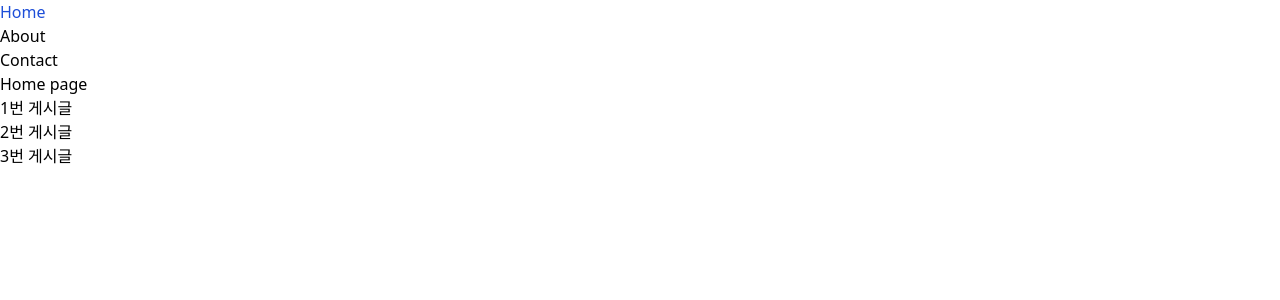
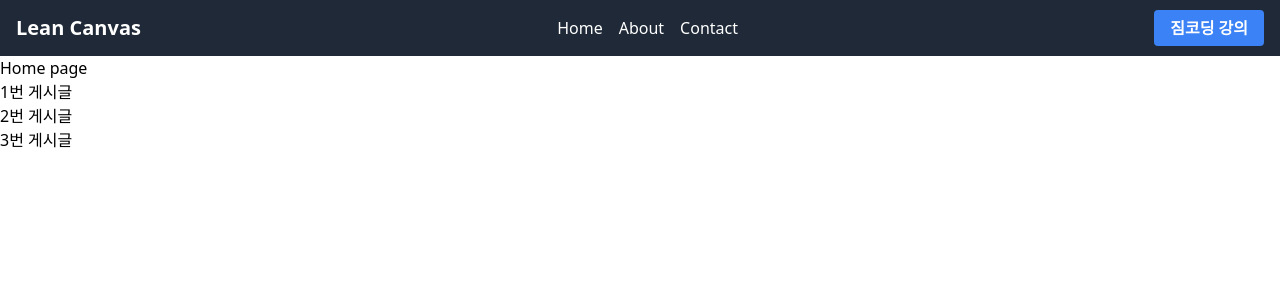
Before and after one commit to sanggusseu/lean-canvas-react, a React (Vite) app: page / in a window 1280 px wide. Shown: the top 300 px of the page. Built offline with nearby package versions, Linux system fonts and the light colour scheme.

Commit message:
Header UI

```diff
--- a/package.json
+++ b/package.json
@@ -14,6 +14,7 @@
   "dependencies": {
     "react": "^18.3.1",
     "react-dom": "^18.3.1",
+    "react-icons": "^5.3.0",
     "react-router-dom": "^6.26.2",
     "styled-components": "^6.1.13"
   },
--- a/src/components/Header.jsx
+++ b/src/components/Header.jsx
@@ -1,47 +1,69 @@
+import { useState } from 'react';
+import {
+  FaBars,
+  FaEnvelope,
+  FaHome,
+  FaInfoCircle,
+  FaTimes,
+} from 'react-icons/fa';
 import { Link, NavLink, useNavigate } from 'react-router-dom';
 
 export default function Header() {
-  const navigate = useNavigate();
+  const navItems = [
+    { id: 'home', label: 'Home', icon: <FaHome />, to: '/' },
+    { id: 'about', label: 'About', icon: <FaInfoCircle />, to: '/about' },
+    { id: 'contact', label: 'Contact', icon: <FaEnvelope />, to: '/contact' },
+  ];
+
+  const [isMenuOpen, setIsMenuOpen] = useState(false);
+  const toggleMenu = () => setIsMenuOpen(!isMenuOpen);
   return (
-    <header>
-      <ul>
-        {/* <li onClick={() => navigate('/')}>Home</li>
-        <li onClick={() => navigate('/about')}>About</li>
-        <li onClick={() => navigate('/contact')}>Contact</li> */}
-        {/* <li>
-            <Link to="/">Home</Link>
-          </li>
-          <li>
-            <Link to="/about">About</Link>
-          </li>
-          <li>
-            <Link to="/contact">Contact</Link>
-          </li> */}
-        <li>
-          <NavLink
-            to="/"
-            className={({ isActive }) => (isActive ? 'text-blue-700' : '')}
+    <header className="sticky top-0 bg-gray-800 text-white px-4">
+      <div className="container mx-auto flex justify-between items-center h-14">
+        <h1>
+          <Link to="/" className="text-xl font-bold">
+            Lean Canvas
+          </Link>
+        </h1>
+        <nav className="hidden md:flex space-x-4">
+          {navItems.map(item => (
+            <NavLink key={item.id} to={item.to} className="hover:to-gray-300">
+              {item.label}
+            </NavLink>
+          ))}
+        </nav>
+        <button onClick={toggleMenu} type="button" className="md:hidden">
+          <FaBars />
+        </button>
+        <button
+          type="button"
+          className="hidden md:block bg-blue-500 hover:bg-blue-600 text-white font-bold py-1.5 px-4 rounded transition-colors duration-300 focus:outline-none focus:ring-2 focus:ring-blue-500 focus:ring-opacity-50"
+        >
+          짐코딩 강의
+        </button>
+      </div>
+
+      {/* Mobile Menu */}
+      <aside
+        className={`md:hidden fixed top-0 left-0 w-64 h-full bg-gray-800 z-50 ${isMenuOpen ? 'translate-x-0' : '-translate-x-full'} transform transition-transform duration-300 ease-in-out`}
+      >
+        <header className="flex justify-end p-4">
+          <button
+            onClick={toggleMenu}
+            aria-label="Close menu"
+            className="text-white focus:outline-none"
           >
-            Home
-          </NavLink>
-        </li>
-        <li>
-          <NavLink
-            to="/about"
-            className={({ isActive }) => (isActive ? 'text-blue-700' : '')}
-          >
-            About
-          </NavLink>
-        </li>
-        <li>
-          <NavLink
-            to="/contact"
-            className={({ isActive }) => (isActive ? 'text-blue-700' : '')}
-          >
-            Contact
-          </NavLink>
-        </li>
-      </ul>
+            <FaTimes className="h-6 w-6" />
+          </button>
+        </header>
+        <nav className="flex flex-col space-y-4 p-4">
+          {navItems.map(item => (
+            <NavLink key={item.id} to={item.to} className="hover:to-gray-300">
+              {item.label}
+            </NavLink>
+          ))}
+        </nav>
+      </aside>
     </header>
   );
 }
```
Also changed, not shown: 1 other file (tests, documents, lock files or other folders).
